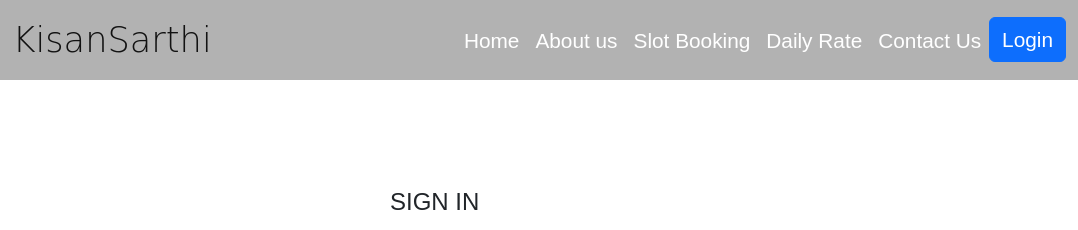
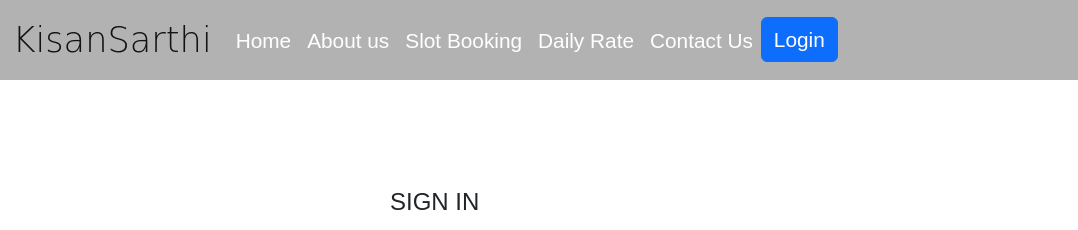
Before and after one commit to Shrikant06112002/KISANSARTHII, a plain HTML site: page SignIn.html in a window 1280 px wide. Shown: the top 230 px of the page, 202-1280 px from the left. Drawn offline with nearby package versions, Linux system fonts and the light colour scheme.

Commit message:
Update SignIn.html

```diff
--- a/SignIn.html
+++ b/SignIn.html
@@ -35,7 +35,7 @@
       aria-controls="navbarNavDropdown" aria-expanded="false" aria-label="Toggle navigation">
       <span class="navbar-toggler-icon"></span>
     </button>
-    <div class="collapse navbar-collapse d-flex justify-content-end" id="navbarNavDropdown">
+    <div class="collapse navbar-collapse" id="navbarNavDropdown">
       <ul class="nav navbar-nav ml-auto ">
         <li class="nav-item">
           <a class="nav-link " aria-current="page" href="./index.html">Home</a>
```
